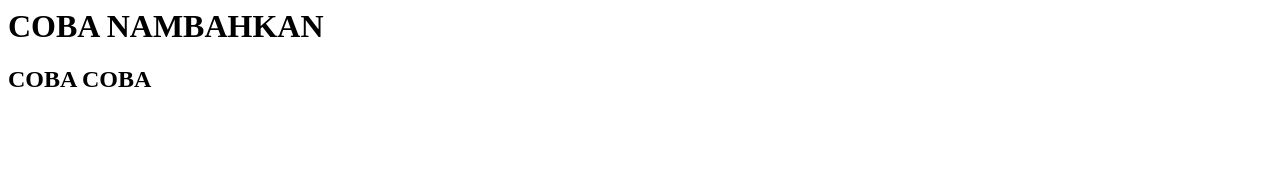
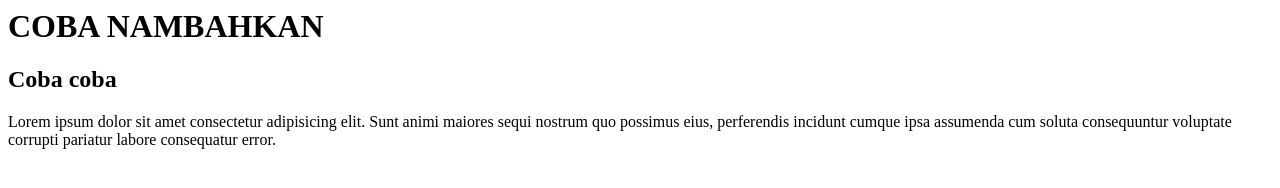
Before and after one commit to kamalbacrur/Belajar-Branch, a plain HTML site: page index.html in a window 1280 px wide. Drawn offline with Linux system fonts and the light colour scheme.

Commit message:
coba coba

```diff
--- a/index.html
+++ b/index.html
@@ -5,6 +5,7 @@
     </head>
     <body>
         <h1>COBA NAMBAHKAN</h1>
-        <H2>COBA COBA </H2>
+        <h2>Coba coba</h2>
+        <p>Lorem ipsum dolor sit amet consectetur adipisicing elit. Sunt animi maiores sequi nostrum quo possimus eius, perferendis incidunt cumque ipsa assumenda cum soluta consequuntur voluptate corrupti pariatur labore consequatur error.</p>
     </body>
 </html>
```
